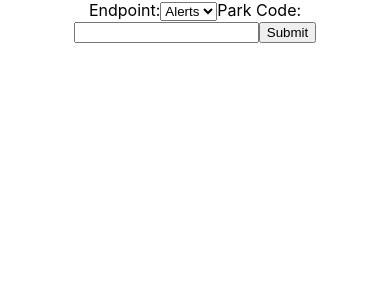
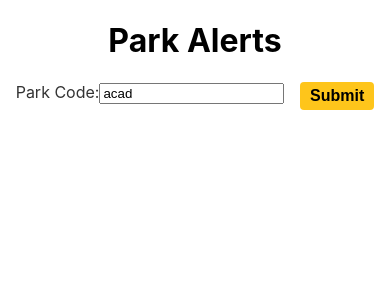
Before and after one commit to Halvosaurus34/trail-updates, a React (Create React App) app: page / in a window 390 px wide. Shown: the top 300 px of the page. Built offline with nearby package versions, Linux system fonts and the light colour scheme.

Commit message:
styled for responsiveness

```diff
--- a/src/App.js
+++ b/src/App.js
@@ -3,6 +3,7 @@ import Form from "./components/Form";
 function App() {
   return (
     <div className="App">
+      <h1>Park Alerts</h1>
       <Form />
     </div>
   );
--- a/src/components/AlertCard.css
+++ b/src/components/AlertCard.css
@@ -1,8 +1,17 @@
 .alertCard {
+  font-family: "Open Sans", sans-serif;
   width: 50%;
-  margin: 2rem auto;
-  display: flex;
+  margin: 1rem auto;
+  display: inline-block;
   flex-direction: column;
-  border-radius: 1rem;
-  box-shadow: 2px 2px 2px #888888;
+  border: 1px solid #e5e5e5;
+  border-radius: 4px;
+  padding: 30px;
+  word-wrap: break-word;
 }
+@media screen and (max-width: 1185px) {
+  .alertCard {
+    width: 70%;
+    margin: 1rem 1rem;
+  }
+}
--- a/src/components/AlertCard.js
+++ b/src/components/AlertCard.js
@@ -4,11 +4,13 @@ function AlertCard(props) {
   console.log(props, "yo");
   return (
     <div className="alertCard">
-      <p>{props.title}</p>
+      <h3>{props.title}</h3>
       <p>Description: {props.desc}</p>
       {props.url ? (
         <p>
-          URL: <a href={props.url}>{props.url}</a>
+          <a href={props.url} target="blank">
+            {props.url}
+          </a>
         </p>
       ) : (
         ""
--- /dev/null
+++ b/src/components/Form.css
@@ -0,0 +1,35 @@
+.park-form {
+  width: 60%;
+  margin: auto;
+}
+
+form {
+  width: 50%;
+  margin: auto;
+  display: flex;
+  justify-content: space-evenly;
+  margin-top: 2rem;
+  color: #333;
+}
+.submit-button {
+  background-color: #fec51b; /* Green */
+  border: none;
+  border-radius: 4px;
+  color: black;
+  padding: 5px 10px;
+  text-align: center;
+  text-decoration: none;
+  display: inline-block;
+  font-weight: 700;
+  font-size: 16px;
+}
+
+@media screen and (max-width: 860px) {
+  form {
+    width: 100%;
+    margin: 1rem 1rem 1rem 0;
+  }
+  .park-form {
+    width: 100%;
+  }
+}
--- a/src/components/Form.js
+++ b/src/components/Form.js
@@ -1,11 +1,12 @@
 import React, { useState } from "react";
 import axios from "axios";
 import AlertCard from "./AlertCard";
-
-const Form = (props) => {
+import "./Form.css";
+const Form = () => {
   const [endpoint, setEndpoint] = useState("alerts");
-  const [parkCode, setParkCode] = useState("");
+  const [parkCode, setParkCode] = useState("acad");
   const [alertData, setAlertData] = useState("");
+  const [parkName, setParkName] = useState("");
   const handleEndpointChange = (event) => {
     setEndpoint(event.target.value);
   };
@@ -13,11 +14,24 @@ const Form = (props) => {
     setParkCode(event.target.value);
   };
 
-  const request = (event) => {
+  const requestName = (event) => {
     event.preventDefault();
     axios
       .get(
-        "https://developer.nps.gov/api/v1/alerts/?parkCode=acad,dena&api_key=dtVNDWFBwVoKGYcsGmzzHprM10HDhBT2vyjgCZ0F"
+        `https://developer.nps.gov/api/v1/parks/?parkCode=${parkCode}&api_key=dtVNDWFBwVoKGYcsGmzzHprM10HDhBT2vyjgCZ0F`
+      )
+      .then(function (response) {
+        // handle success
+        setParkName(response.data.data[0].fullName);
+        requestData();
+        // setParkName(response.data.data);
+      });
+  };
+
+  const requestData = (event) => {
+    axios
+      .get(
+        `https://developer.nps.gov/api/v1/${endpoint}/?parkCode=${parkCode}&api_key=dtVNDWFBwVoKGYcsGmzzHprM10HDhBT2vyjgCZ0F`
       )
       .then(function (response) {
         // handle success
@@ -26,20 +40,15 @@ const Form = (props) => {
   };
 
   return (
-    <div>
-      <form onSubmit={request}>
-        <label>
-          Endpoint:
-          <select value={endpoint} onChange={handleEndpointChange}>
-            <option value="alerts">Alerts</option>
-          </select>
-        </label>
+    <div className="park-form">
+      <form onSubmit={requestName}>
         <label>
           Park Code:
           <input type="text" value={parkCode} onChange={handleParamsChange} />
         </label>
-        <input type="submit" value="Submit" />
+        <input type="submit" value="Submit" className="submit-button" />
       </form>
+      {parkName ? <h2>{parkName}</h2> : ""}
       {alertData
         ? alertData.map((el) => (
             <AlertCard
```
